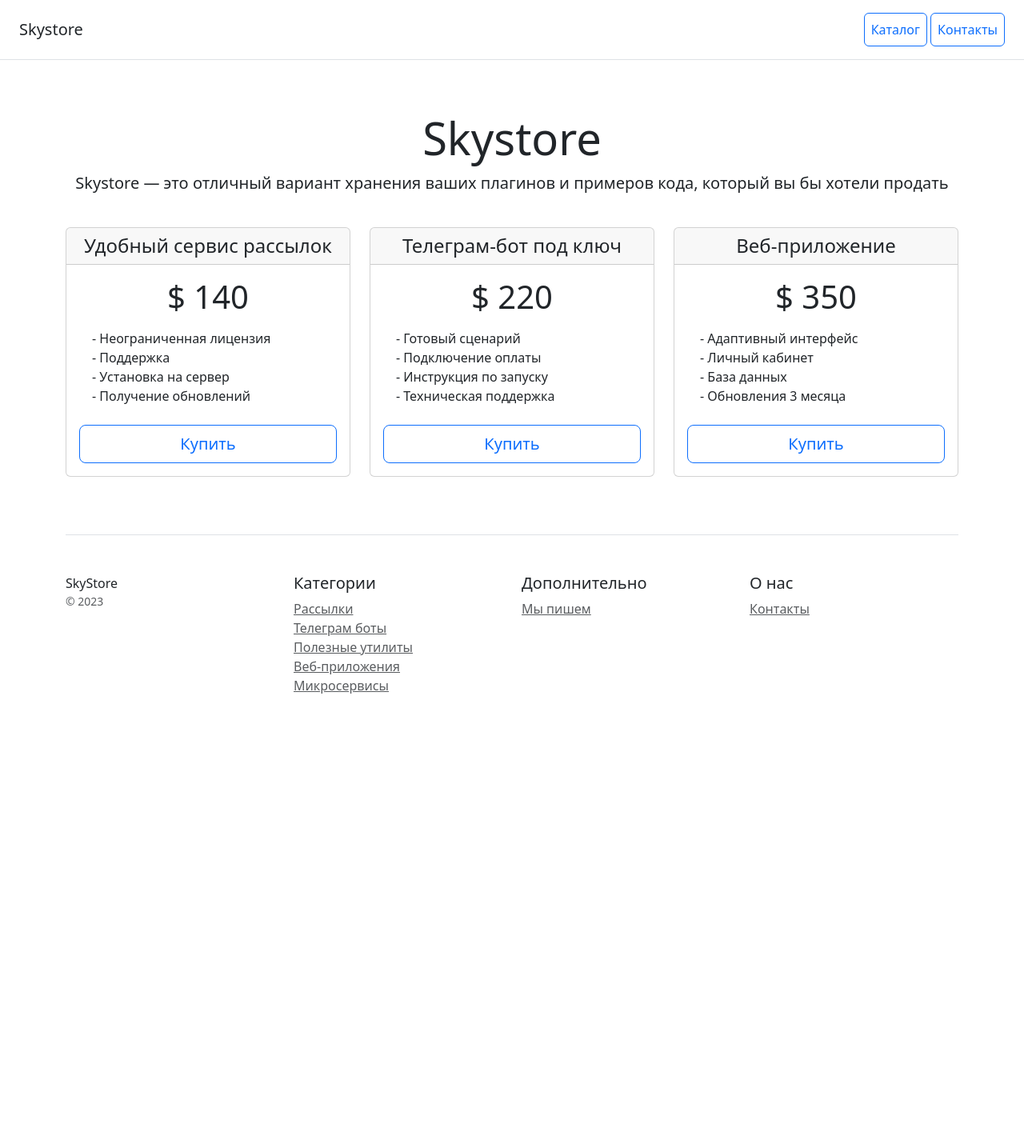
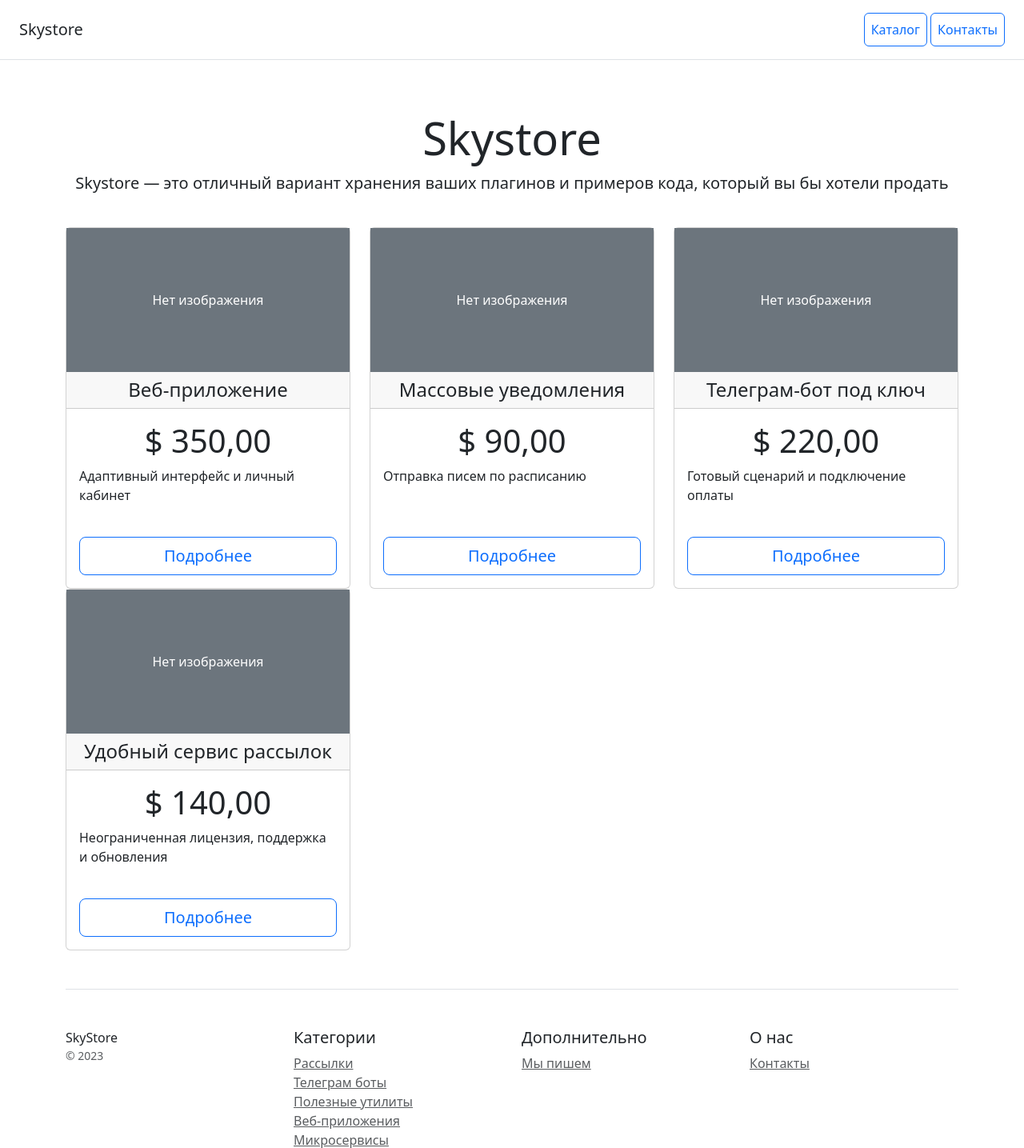
Before and after one commit to largeorg-bit/django_lab, a Django app: page / in a window 1280 px wide. Shown: the top 1435 px of the page at 80% size. Before the commit the page ends 867 px from the top, so only its background shows below. Run offline with Django 5.2, Linux system fonts and the light colour scheme; data comes from the database, SQL or seed files in the repository.

Commit message:
Add product detail page, shared templates and contact form.

```diff
--- /dev/null
+++ b/catalog/templates/catalog/base.html
@@ -0,0 +1,78 @@
+<!doctype html>
+<html lang="ru">
+<head>
+    <meta charset="utf-8">
+    <meta name="viewport" content="width=device-width, initial-scale=1">
+    <title>{% block title %}Skystore{% endblock %}</title>
+    <link
+        href="https://cdn.jsdelivr.net/npm/bootstrap@5.3.3/dist/css/bootstrap.min.css"
+        rel="stylesheet"
+        integrity="sha384-QWTKZyjpPEjISv5WaRU9OFeRpok6YctnYmDr5pNlyT2bRjXh0JMhjY6hW+ALEwIH"
+        crossorigin="anonymous"
+    >
+    <style>
+        .product-card-image {
+            height: 180px;
+            object-fit: cover;
+        }
+
+        .product-placeholder {
+            height: 180px;
+        }
+
+        .product-detail-image {
+            max-height: 360px;
+            object-fit: contain;
+        }
+    </style>
+    {% block extra_css %}{% endblock %}
+</head>
+<body>
+{% include "catalog/includes/menu.html" %}
+
+{% block header %}{% endblock %}
+
+<div class="container">
+    {% block content %}{% endblock %}
+
+    {% block footer %}
+        <footer class="pt-4 my-md-5 pt-md-5 border-top">
+            <div class="row">
+                <div class="col-12 col-md">
+                    SkyStore
+                    <small class="d-block mb-3 text-muted">&copy; 2023</small>
+                </div>
+                <div class="col-6 col-md">
+                    <h5>Категории</h5>
+                    <ul class="list-unstyled text-small">
+                        <li><a class="text-muted" href="{% url 'home' %}">Рассылки</a></li>
+                        <li><a class="text-muted" href="{% url 'home' %}">Телеграм боты</a></li>
+                        <li><a class="text-muted" href="{% url 'home' %}">Полезные утилиты</a></li>
+                        <li><a class="text-muted" href="{% url 'home' %}">Веб-приложения</a></li>
+                        <li><a class="text-muted" href="{% url 'home' %}">Микросервисы</a></li>
+                    </ul>
+                </div>
+                <div class="col-6 col-md">
+                    <h5>Дополнительно</h5>
+                    <ul class="list-unstyled text-small">
+                        <li><a class="text-muted" href="{% url 'home' %}">Мы пишем</a></li>
+                    </ul>
+                </div>
+                <div class="col-6 col-md">
+                    <h5>О нас</h5>
+                    <ul class="list-unstyled text-small">
+                        <li><a class="text-muted" href="{% url 'contacts' %}">Контакты</a></li>
+                    </ul>
+                </div>
+            </div>
+        </footer>
+    {% endblock %}
+</div>
+<script
+    src="https://cdn.jsdelivr.net/npm/bootstrap@5.3.3/dist/js/bootstrap.bundle.min.js"
+    integrity="sha384-YvpcrYf0tY3lHB60NNkmXc5s9fDVZLESaAA55NDzOxhy9GkcIdslK1eN7N6jIeHz"
+    crossorigin="anonymous"
+></script>
+{% block extra_js %}{% endblock %}
+</body>
+</html>
--- a/catalog/templates/catalog/home.html
+++ b/catalog/templates/catalog/home.html
@@ -1,25 +1,8 @@
-<!doctype html>
-<html lang="ru">
-<head>
-    <meta charset="utf-8">
-    <meta name="viewport" content="width=device-width, initial-scale=1">
-    <title>Skystore</title>
-    <link
-        href="https://cdn.jsdelivr.net/npm/bootstrap@5.3.3/dist/css/bootstrap.min.css"
-        rel="stylesheet"
-        integrity="sha384-QWTKZyjpPEjISv5WaRU9OFeRpok6YctnYmDr5pNlyT2bRjXh0JMhjY6hW+ALEwIH"
-        crossorigin="anonymous"
-    >
-</head>
-<body>
-<div class="d-flex flex-column flex-md-row align-items-center p-3 px-md-4 mb-3 bg-white border-bottom box-shadow">
-    <h5 class="my-0 me-md-auto fw-normal">Skystore</h5>
-    <nav class="ms-5">
-        <a class="p-2 btn btn-outline-primary" href="{% url 'home' %}">Каталог</a>
-        <a class="p-2 btn btn-outline-primary" href="{% url 'contacts' %}">Контакты</a>
-    </nav>
-</div>
+{% extends "catalog/base.html" %}
 
+{% block title %}Skystore{% endblock %}
+
+{% block header %}
     <div class="pricing-header px-3 py-3 pt-md-5 pb-md-4 mx-auto text-center">
         <h1 class="display-4">Skystore</h1>
         <p class="lead">
@@ -27,97 +10,43 @@
             который вы бы хотели продать
         </p>
     </div>
+{% endblock %}
 
-<div class="container">
+{% block content %}
     <div class="row text-center">
+        {% for product in products %}
             <div class="col-md-4">
-            <div class="card mb-4 box-shadow">
+                <div class="card mb-4 box-shadow h-100">
+                    {% if product.image %}
+                        <img
+                            src="{{ product.image.url }}"
+                            class="card-img-top product-card-image"
+                            alt="{{ product.name }}"
+                        >
+                    {% else %}
+                        <div class="product-placeholder bg-secondary text-white d-flex align-items-center justify-content-center">
+                            Нет изображения
+                        </div>
+                    {% endif %}
                     <div class="card-header">
-                    <h4 class="my-0 fw-normal">Удобный сервис рассылок</h4>
+                        <h4 class="my-0 fw-normal">{{ product.name }}</h4>
                     </div>
-                <div class="card-body">
-                    <h1 class="card-title pricing-card-title">$ 140</h1>
-                    <ul class="list-unstyled mt-3 mb-4 text-start m-3">
-                        <li>- Неограниченная лицензия</li>
-                        <li>- Поддержка</li>
-                        <li>- Установка на сервер</li>
-                        <li>- Получение обновлений</li>
-                    </ul>
-                    <button type="button" class="btn btn-lg w-100 btn-outline-primary">Купить</button>
+                    <div class="card-body d-flex flex-column">
+                        <h1 class="card-title pricing-card-title">$ {{ product.price }}</h1>
+                        <p class="card-text text-start">
+                            {{ product.description|truncatechars:100 }}
+                        </p>
+                        <a
+                            class="btn btn-lg w-100 btn-outline-primary mt-auto"
+                            href="{% url 'product_detail' product.pk %}"
+                        >
+                            Подробнее
+                        </a>
                     </div>
                 </div>
             </div>
-        <div class="col-md-4">
-            <div class="card mb-4 box-shadow">
-                <div class="card-header">
-                    <h4 class="my-0 fw-normal">Телеграм-бот под ключ</h4>
+        {% empty %}
+            <p class="text-secondary">Товары пока не добавлены.</p>
+        {% endfor %}
     </div>
-                <div class="card-body">
-                    <h1 class="card-title pricing-card-title">$ 220</h1>
-                    <ul class="list-unstyled mt-3 mb-4 text-start m-3">
-                        <li>- Готовый сценарий</li>
-                        <li>- Подключение оплаты</li>
-                        <li>- Инструкция по запуску</li>
-                        <li>- Техническая поддержка</li>
-                    </ul>
-                    <button type="button" class="btn btn-lg w-100 btn-outline-primary">Купить</button>
-                </div>
-            </div>
-        </div>
-        <div class="col-md-4">
-            <div class="card mb-4 box-shadow">
-                <div class="card-header">
-                    <h4 class="my-0 fw-normal">Веб-приложение</h4>
-                </div>
-                <div class="card-body">
-                    <h1 class="card-title pricing-card-title">$ 350</h1>
-                    <ul class="list-unstyled mt-3 mb-4 text-start m-3">
-                        <li>- Адаптивный интерфейс</li>
-                        <li>- Личный кабинет</li>
-                        <li>- База данных</li>
-                        <li>- Обновления 3 месяца</li>
-                    </ul>
-                    <button type="button" class="btn btn-lg w-100 btn-outline-primary">Купить</button>
-                </div>
-            </div>
-        </div>
-    </div>
-
-    <footer class="pt-4 my-md-5 pt-md-5 border-top">
-        <div class="row">
-            <div class="col-12 col-md">
-                SkyStore
-                <small class="d-block mb-3 text-muted">&copy; 2023</small>
-            </div>
-            <div class="col-6 col-md">
-                <h5>Категории</h5>
-                <ul class="list-unstyled text-small">
-                    <li><a class="text-muted" href="#">Рассылки</a></li>
-                    <li><a class="text-muted" href="#">Телеграм боты</a></li>
-                    <li><a class="text-muted" href="#">Полезные утилиты</a></li>
-                    <li><a class="text-muted" href="#">Веб-приложения</a></li>
-                    <li><a class="text-muted" href="#">Микросервисы</a></li>
-                </ul>
-            </div>
-            <div class="col-6 col-md">
-                <h5>Дополнительно</h5>
-                <ul class="list-unstyled text-small">
-                    <li><a class="text-muted" href="#">Мы пишем</a></li>
-                </ul>
-            </div>
-            <div class="col-6 col-md">
-                <h5>О нас</h5>
-                <ul class="list-unstyled text-small">
-                    <li><a class="text-muted" href="{% url 'contacts' %}">Контакты</a></li>
-                </ul>
-            </div>
-        </div>
-    </footer>
-</div>
-<script
-    src="https://cdn.jsdelivr.net/npm/bootstrap@5.3.3/dist/js/bootstrap.bundle.min.js"
-    integrity="sha384-YvpcrYf0tY3lHB60NNkmXc5s9fDVZLESaAA55NDzOxhy9GkcIdslK1eN7N6jIeHz"
-    crossorigin="anonymous"
-></script>
-</body>
-</html>
+{% endblock %}
--- /dev/null
+++ b/catalog/templates/catalog/includes/menu.html
@@ -0,0 +1,9 @@
+<div class="d-flex flex-column flex-md-row align-items-center p-3 px-md-4 mb-3 bg-white border-bottom box-shadow">
+    <h5 class="my-0 me-md-auto fw-normal">
+        <a class="text-dark text-decoration-none" href="{% url 'home' %}">Skystore</a>
+    </h5>
+    <nav class="ms-5">
+        <a class="p-2 btn btn-outline-primary" href="{% url 'home' %}">Каталог</a>
+        <a class="p-2 btn btn-outline-primary" href="{% url 'contacts' %}">Контакты</a>
+    </nav>
+</div>
--- a/catalog/urls.py
+++ b/catalog/urls.py
@@ -1,8 +1,9 @@
 from django.urls import path
 
-from .views import contacts, home
+from .views import contacts, home, product_detail
 
 urlpatterns = [
     path("", home, name="home"),
     path("contacts/", contacts, name="contacts"),
+    path("products/<int:pk>/", product_detail, name="product_detail"),
 ]
--- a/catalog/views.py
+++ b/catalog/views.py
@@ -1,25 +1,39 @@
-from django.shortcuts import render
+from django.shortcuts import get_object_or_404, render
+
+from catalog.forms import ContactForm
+from catalog.models import Product
 
 
 def home(request):
-    """Отображает главную страницу каталога."""
-    return render(request, "catalog/home.html")
+    """Отображает список товаров на главной странице."""
+    products = Product.objects.all()
+    return render(request, "catalog/home.html", {"products": products})
+
+
+def product_detail(request, pk):
+    """Отображает подробную информацию о товаре."""
+    product = get_object_or_404(Product, pk=pk)
+    return render(
+        request,
+        "catalog/product_detail.html",
+        {"product": product},
+    )
 
 
 def contacts(request):
-    """Отображает страницу контактов и принимает форму."""
-    context = {"success": False}
+    """Принимает форму обратной связи и сохраняет её в БД."""
+    success = False
+    if request.method == "POST":
+        form = ContactForm(request.POST)
+        if form.is_valid():
+            form.save()
+            success = True
+            form = ContactForm()
+    else:
+        form = ContactForm()
 
-    if request.method == "POST":
-        name = request.POST.get("name")
-        phone = request.POST.get("phone")
-        message = request.POST.get("message")
-
-        print("Получены данные формы:", flush=True)
-        print(f"Имя: {name}", flush=True)
-        print(f"Телефон: {phone}", flush=True)
-        print(f"Сообщение: {message}", flush=True)
-
-        context["success"] = True
-
-    return render(request, "catalog/contacts.html", context)
+    return render(
+        request,
+        "catalog/contacts.html",
+        {"form": form, "success": success},
+    )
```
Also changed, not shown: catalog/admin.py (+7 -1 lines), catalog/forms.py (added, +36 -0 lines), catalog/models.py (+18 -0 lines), catalog/templates/catalog/contacts.html (+26 -72 lines), catalog/templates/catalog/product_detail.html (added, +33 -0 lines), README.md, catalog/migrations/0002_contactmessage.py (added). Lines whose indentation alone changed are shown as unchanged.
